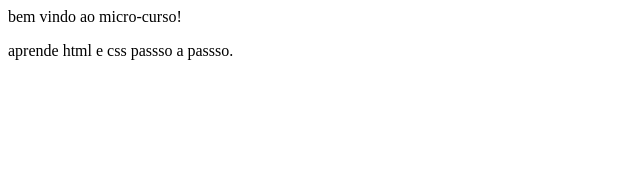
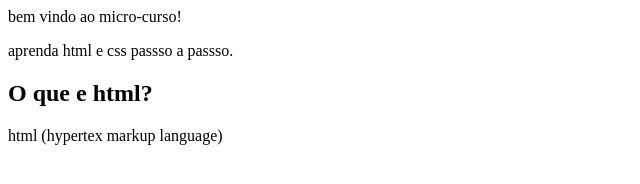
Before and after one commit to AliferMiguel/curso, a plain HTML site: page index.html in a window 1280 px wide. Shown: the whole page, without its empty margins (0-640 px from the left). Drawn offline with Linux system fonts and the light colour scheme.

Commit message:
roger guedes

```diff
--- a/index.html
+++ b/index.html
@@ -9,11 +9,10 @@
 <body>
     <header
     <h1>bem vindo ao micro-curso!</h1>
-    <p> aprende html e css passso a passso.</p>
+    <p> aprenda html e css passso a passso.</p>
 </header>
 
 </main>
 <section>
-
-
-</section>
+    <h2>O que e html?</h2>
+    <p>html (hypertex markup language)</p>
```
